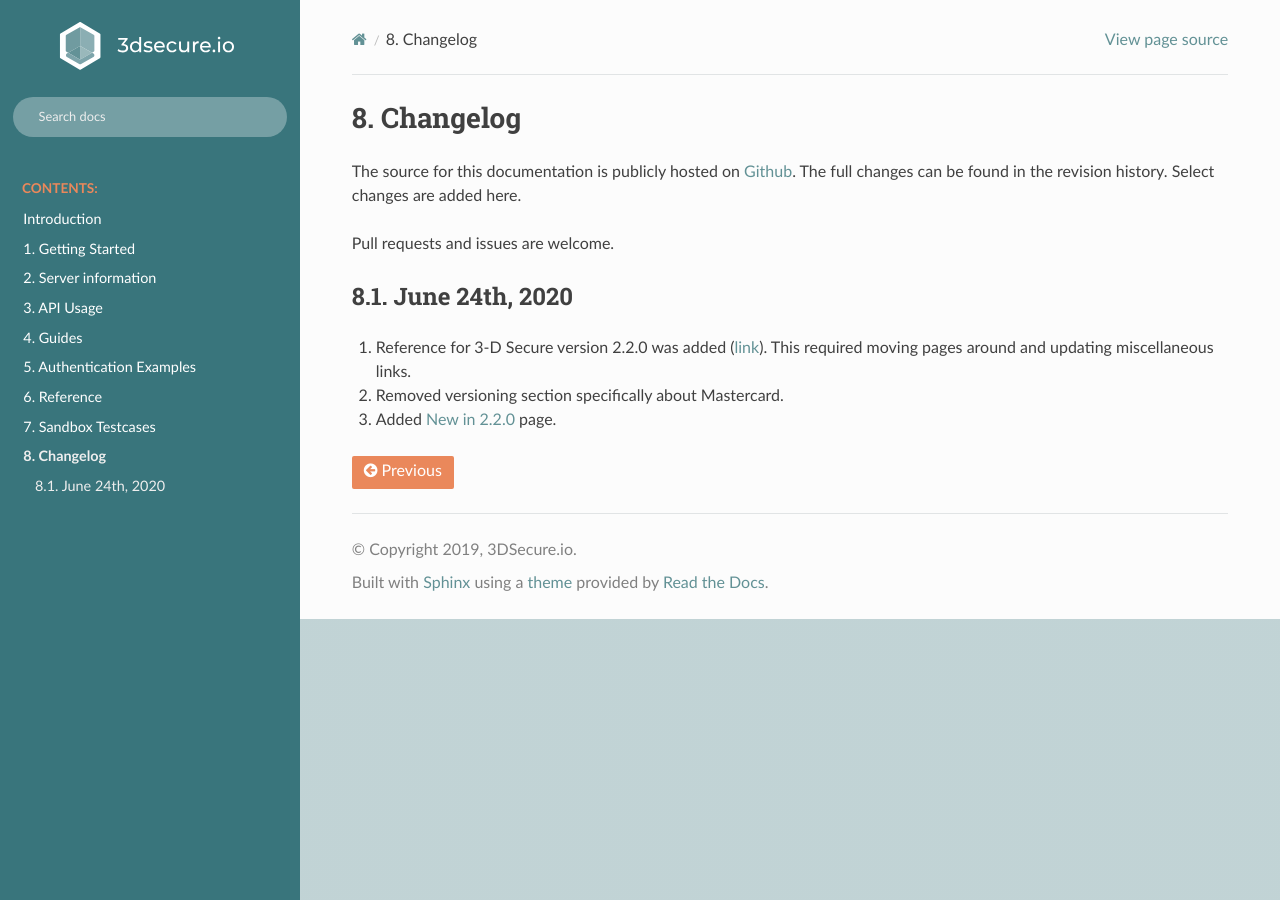
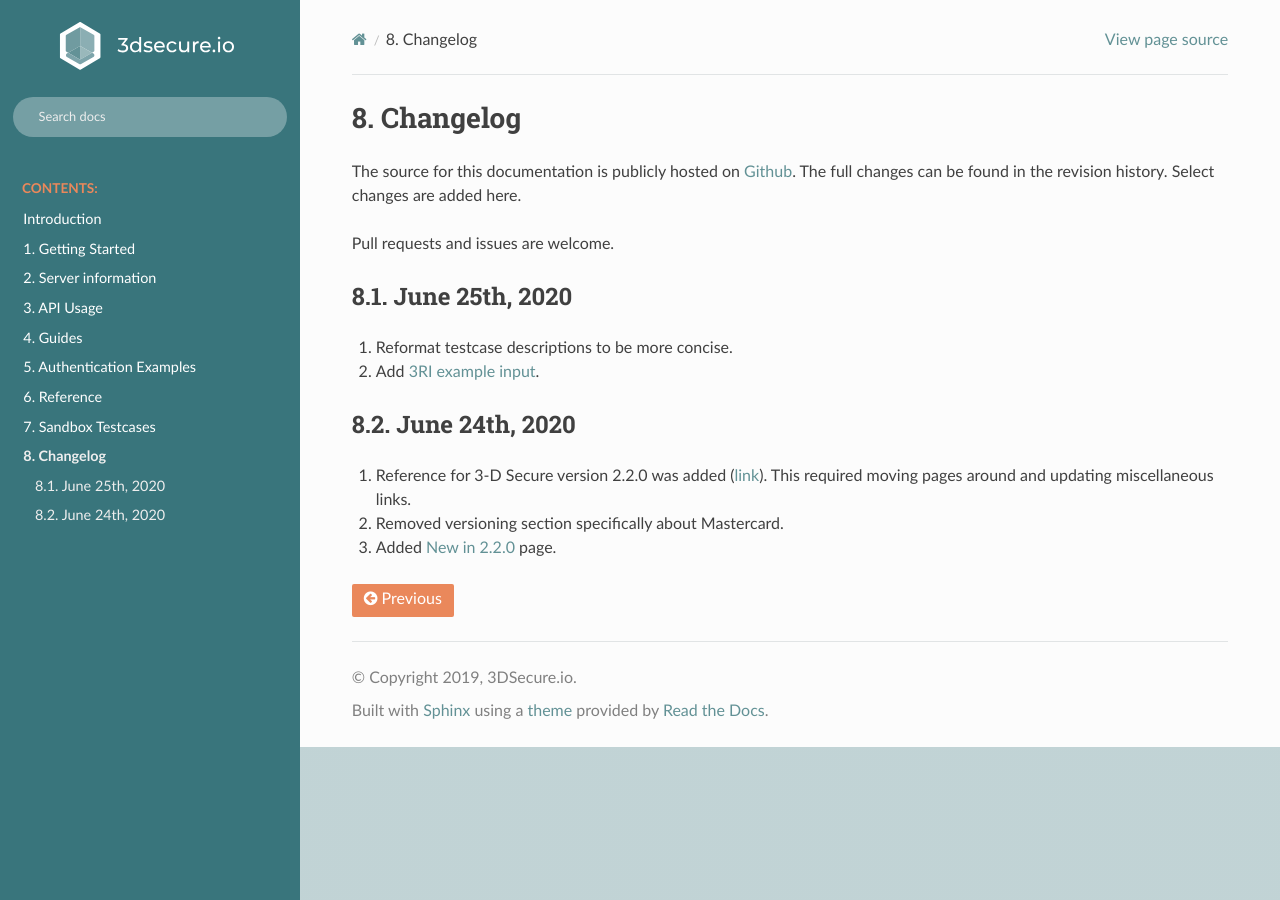
Before and after one commit to clearhaus/3DSv2-api-documentation, a Sphinx documentation site: the page built from source/changelog.rst, in a window 1280 px wide. Built offline with Sphinx 7.4.7 and the Read the Docs theme 2.0.0, drawn with Linux system fonts in a browser that asks for light colours.

Commit message:
Add testcase-rewrite, 3RI example to changelog

```diff
--- a/source/changelog.rst
+++ b/source/changelog.rst
@@ -11,8 +11,14 @@ Select changes are added here.
 
 Pull requests and issues are welcome.
 
+June 25th, 2020
+***************
+
+1. Reformat testcase descriptions to be more concise.
+2. Add :ref:`3RI example input <threeri_example>`.
+
 June 24th, 2020
-**************
+***************
 
 1. Reference for 3-D Secure version 2.2.0 was added (:ref:`link <specification_220>`).
    This required moving pages around and updating miscellaneous links.
```
